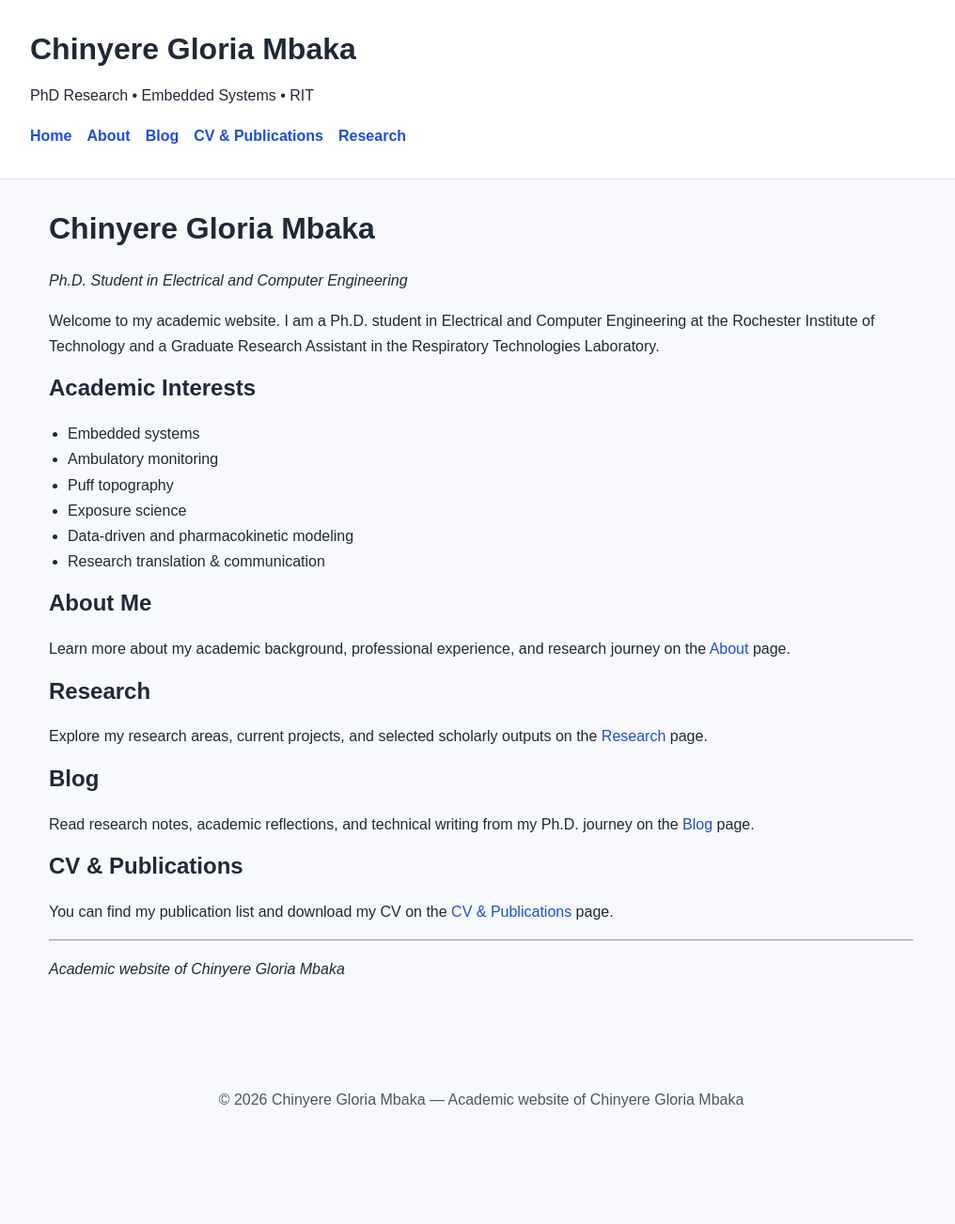
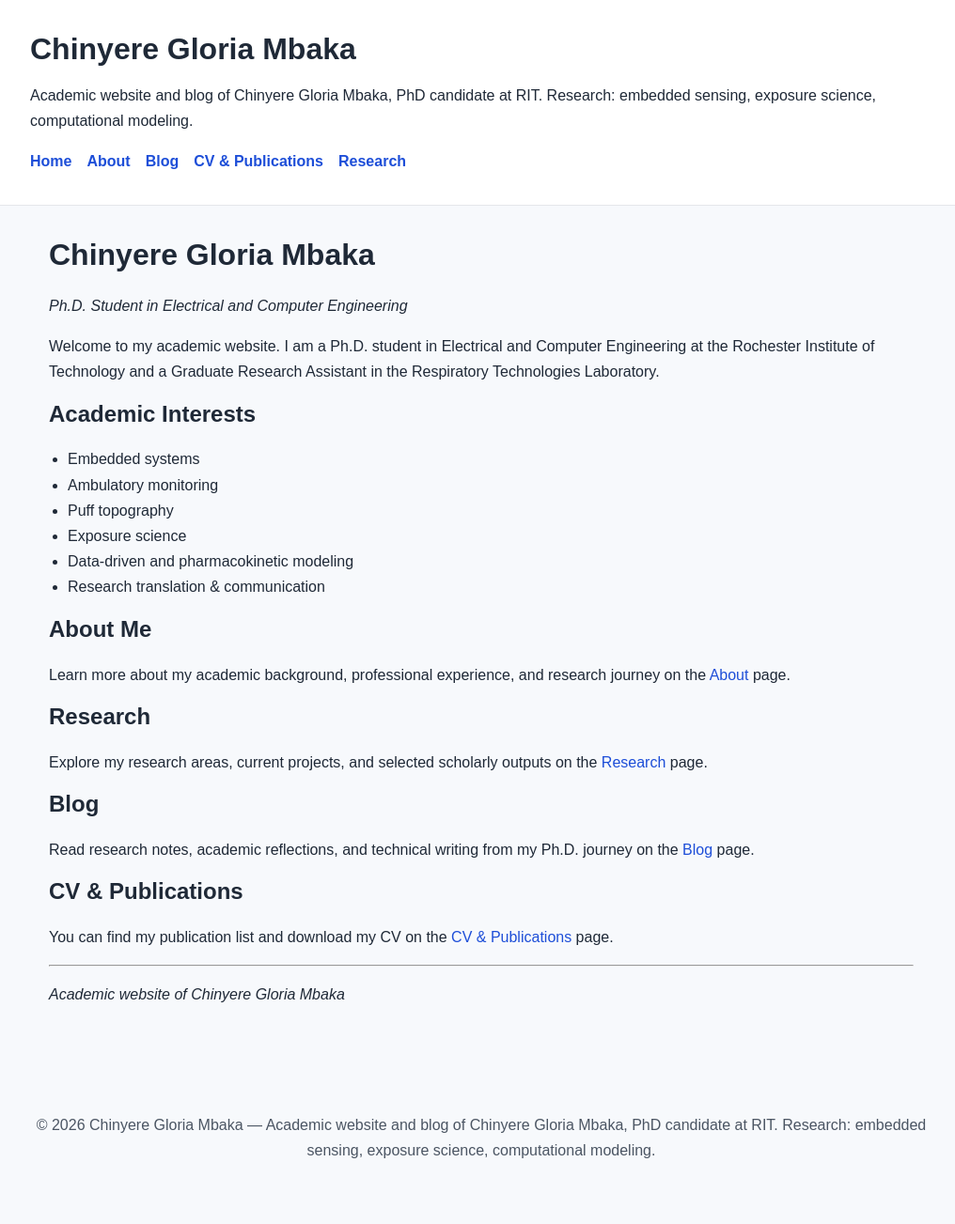
Before and after one commit to mbaglo/mbaglo.github.io, a Jekyll site: the page built from index.md, in a window 1280 px wide. Shown: the whole page at 94% size, without its empty margins (128-1144 px from the left). Built offline with Jekyll 4.4.1, drawn with Linux system fonts in a browser that asks for light colours; before the commit the page ends 1248 px from its top, so only the background shows below that.

Commit message:
Make site tagline and footer use site.description from _config.yml instead of hardcoded name/description.

```diff
--- a/_layouts/default.html
+++ b/_layouts/default.html
@@ -12,7 +12,7 @@
         <h1 style="margin:0;">
           <a href="{{ '/' | relative_url }}" style="text-decoration:none; color:inherit;">{{ site.title }}</a>
         </h1>
-        <p class="site-tagline">PhD Research • Embedded Systems • RIT</p>
+        <p class="site-tagline">{{ site.description }}</p>
         <nav>
           <a href="{{ '/' | relative_url }}">Home</a>
           <a href="{{ '/about/' | relative_url }}">About</a>
@@ -31,7 +31,7 @@
 
     <footer>
       <div class="container">
-        <p>&copy; {{ site.time | date: '%Y' }} {{ site.title }} &mdash; Academic website of Chinyere Gloria Mbaka</p>
+        <p>&copy; {{ site.time | date: '%Y' }} {{ site.title }} &mdash; {{ site.description }}</p>
       </div>
     </footer>
   </body>
```
